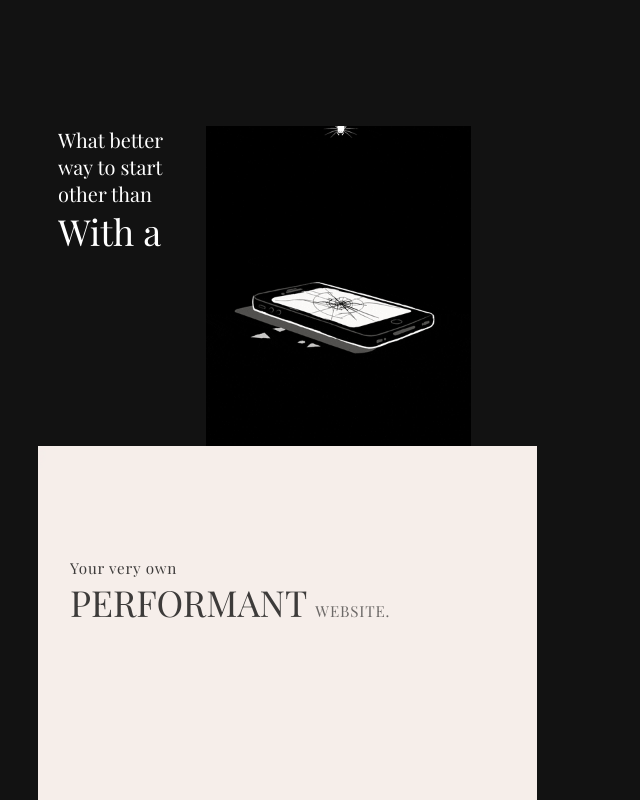
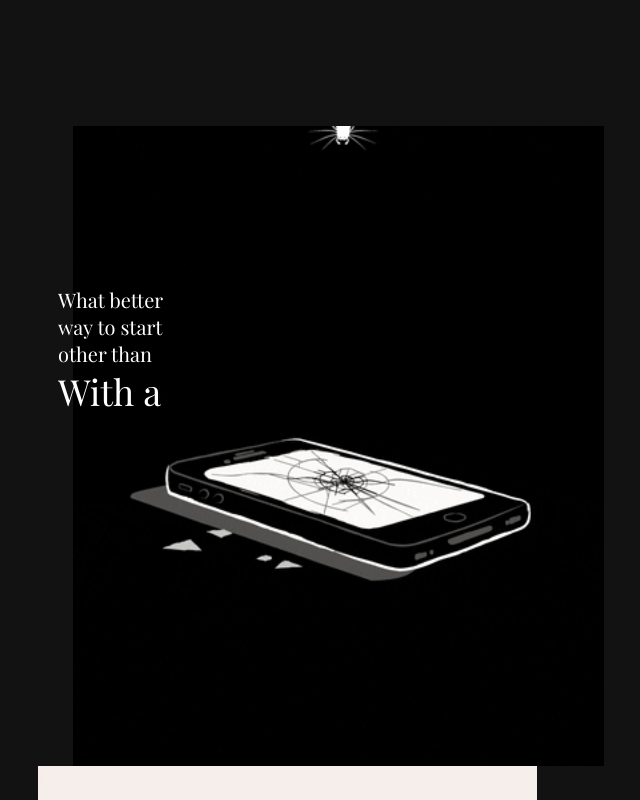
Before and after one commit to gtzjesus/worldhello-frontend, a React (Vite) app: page / in a window 1280 px wide. Shown: the part 7440-8240 px from the top of the page, without its empty margins (302-942 px from the left). Built offline with nearby package versions, Linux system fonts and the light colour scheme; no server answers; the database is empty.

Commit message:
Quality assurance UI + testing

```diff
--- a/src/components/performance/sub-performances/GifResponsive.jsx
+++ b/src/components/performance/sub-performances/GifResponsive.jsx
@@ -7,7 +7,7 @@ const StyledGifResponsive = styled.div`
   background-position: center;
   background-repeat: no-repeat;
   min-height: 40vh;
-  padding: 0 var(--padding-small);
+  padding: var(--padding-xxlarge) var(--padding-small);
 
   /* Apply CSS filter to make the background black and white */
   filter: invert(100%);
```
